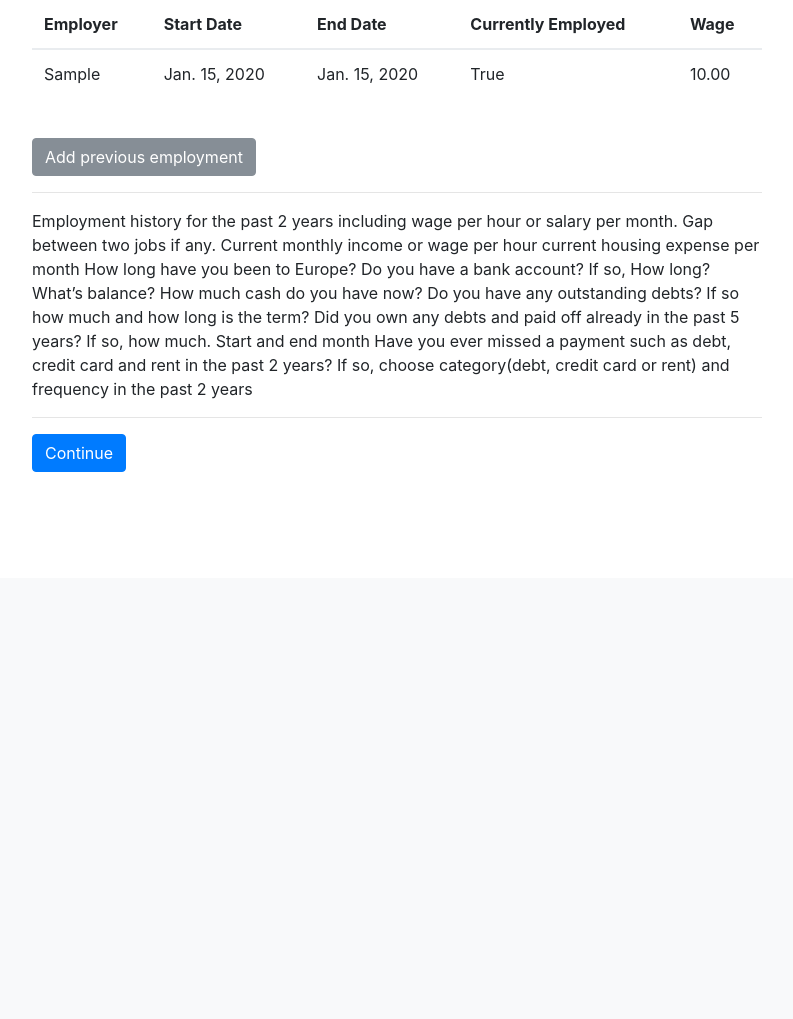
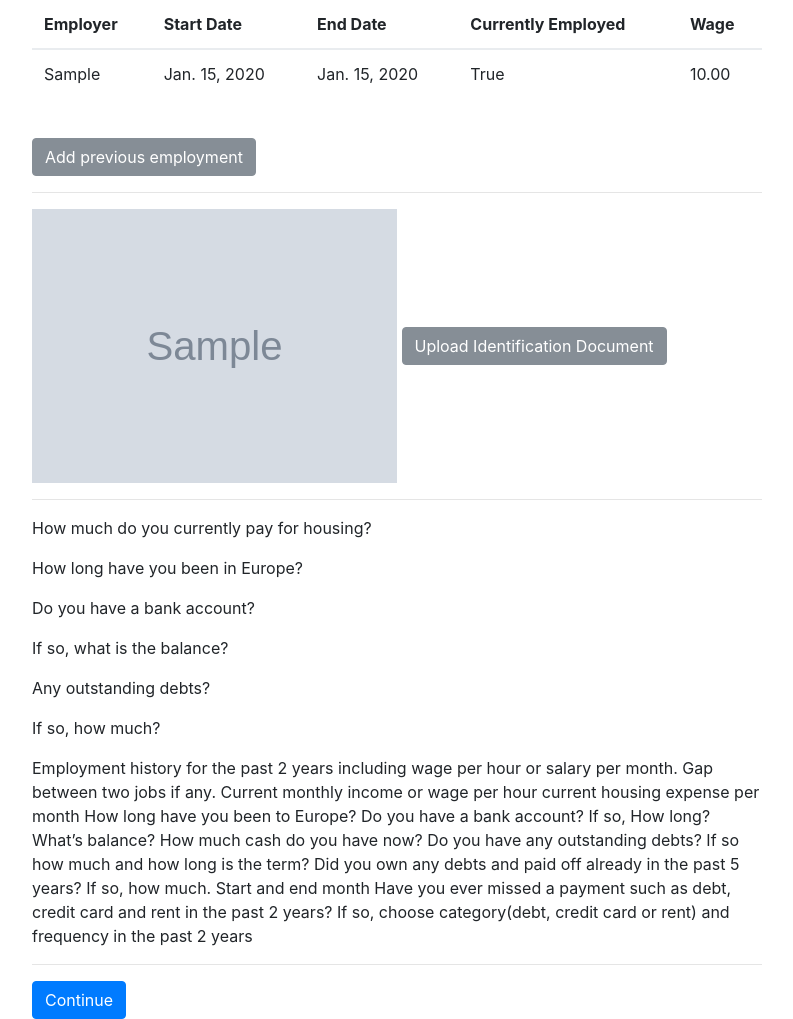
Before and after one commit to GUVHacks/GUVHacksProject, a Django app: page /history/ in a window 1280 px wide. Shown: the part 222-1241 px from the top of the page, without its empty margins (53-846 px from the left). Before the commit the page ends 694 px from the top, so only its background shows below. Run offline with Django 3.2, Linux system fonts and the light colour scheme; a user stored in the database is signed in; tables that the repository leaves empty hold one stand-in row (values such as "Sample post"); grey boxes marked "Sample" are stand-in pictures; some libraries are stand-ins or nearby versions.

Commit message:
Template updates, media uploads

```diff
--- a/core/admin.py
+++ b/core/admin.py
@@ -6,3 +6,5 @@ from django.contrib import admin
 from core.models import *
 
 admin.site.register(Account)
+admin.site.register(Employment)
+admin.site.register(Identification)
--- a/core/forms.py
+++ b/core/forms.py
@@ -4,6 +4,7 @@ from django import forms
 from django.contrib.auth.models import User
 
 from core.models import *
+
 
 class DateTypeInput(forms.DateInput):
     # used as a way to allow a date input type
@@ -26,7 +27,7 @@ class AccountForm(forms.ModelForm):
 
 	class Meta:
 		model = Account
-		fields = ('name', 'phone', 'address', 'city', 'gender', 'age')
+		fields = ('name', 'phone', 'address', 'city', 'gender', 'age', 'profile_photo')
 
 
 class EmploymentForm(forms.ModelForm):
@@ -36,3 +37,17 @@ class EmploymentForm(forms.ModelForm):
 		fields = ('employer', 'phone', 'wage', 'start_date', 'end_date', 'currently_employed')
 		widgets = {'start_date': DateTypeInput,
 				   'end_date': DateTypeInput}
+
+
+class IdentificationForm(forms.ModelForm):
+
+    class Meta:
+    	model = Identification
+    	fields = ('name', 'file')
+
+
+class FinancialInfoForm(forms.ModelForm):
+
+	class Meta:
+		model = FinancialInfo
+		fields = ('has_bank_account',)
--- a/core/models.py
+++ b/core/models.py
@@ -15,13 +15,40 @@ class Account(models.Model):
 	city = models.CharField(max_length=256)
 	gender = models.BooleanField(default=False) # male is false, female is true
 	age = models.IntegerField()
+	profile_photo = models.FileField(null=True, upload_to="profile_photos/")
 
 
 class Employment(models.Model):
 	account = models.ForeignKey(Account)
 	employer = models.CharField(max_length=256)
+	paystub = models.FileField(null=True, upload_to="paystubs/")
 	phone = models.CharField(max_length=100) # function to verify real phone number in form?
 	start_date = models.DateField()
 	end_date = models.DateField(blank=True, null=True)
 	currently_employed = models.BooleanField(default=False, verbose_name="Currently Employed")
 	wage = models.DecimalField(decimal_places=2, max_digits=6, verbose_name="Hourly Wage")
+
+
+class Identification(models.Model):
+	account = models.ForeignKey(Account)
+	name = models.CharField(max_length=100)
+	file = models.FileField(upload_to='id_documents/')
+
+
+class FinancialInfo(models.Model):
+	monthly_income = models.DecimalField(decimal_places=2, max_digits=12)
+	housing_expense = models.DecimalField(decimal_places=2, max_digits=12)
+
+	time_in_europe = models.IntegerField() # in months
+
+	has_bank_account = models.BooleanField(default=False)
+	amount_in_bank = models.DecimalField(decimal_places=2, max_digits=12)
+
+	has_cash = models.BooleanField(default=False)
+	amount_cash = models.DecimalField(decimal_places=2, max_digits=12)
+
+	has_debts = models.BooleanField(default=False)
+	amount_debts = models.DecimalField(decimal_places=2, max_digits=12)
+
+	# What more needs to go here?
+	missed_payments = models.IntegerField()
--- a/core/templates/core/account-setup.html
+++ b/core/templates/core/account-setup.html
@@ -3,7 +3,7 @@
 {% block content %}
   <h1>Account Details</h1>
   <hr>
-  <form method="post">
+  <form method="post" enctype="multipart/form-data">
     {% csrf_token %}
     {{ account_form.as_p }}
     <button type="submit" class="btn btn-primary">Submit</button>
--- a/core/templates/core/history.html
+++ b/core/templates/core/history.html
@@ -31,11 +31,29 @@
   <br>
 
 	<!-- Button trigger modal -->
-	<button type="button" class="btn btn-secondary" data-toggle="modal" data-target="#myModal">
+	<button type="button" class="btn btn-secondary" data-toggle="modal" data-target="#employmentModal">
 	  Add previous employment
 	</button>
 
   <hr>
+
+  <img style="width:50%" src="guvhacks{{ user.account.identification_set.all.0.file.url }}">
+
+  <button type="button" class="btn btn-secondary" data-toggle="modal" data-target="#idModal">
+    Upload Identification Document
+  </button>
+
+  <hr>
+
+  <p>How much do you currently pay for housing?</p>
+
+  <p>How long have you been in Europe?</p>
+
+  <p>Do you have a bank account?</p>
+  <p>If so, what is the balance?</p>
+
+  <p>Any outstanding debts?</p>
+  <p>If so, how much?</p>
 
   <p>  Employment history for the past 2 years including wage per hour or salary per month. Gap between two jobs if any.
 
@@ -62,11 +80,11 @@ Have you ever missed a payment such as debt, credit card and rent in the past 2
 
 
 <!-- Employment Modal -->
-<div class="modal fade" id="myModal" tabindex="-1" role="dialog" aria-labelledby="exampleModalLabel" aria-hidden="true">
+<div class="modal fade" id="employmentModal" tabindex="-1" role="dialog" aria-labelledby="exampleModalLabel1" aria-hidden="true">
   <div class="modal-dialog" role="document">
     <div class="modal-content">
       <div class="modal-header">
-        <h5 class="modal-title" id="exampleModalLabel">Modal title</h5>
+        <h5 class="modal-title" id="exampleModalLabel">Add Employment History</h5>
         <button type="button" class="close" data-dismiss="modal" aria-label="Close">
           <span aria-hidden="true">&times;</span>
         </button>
@@ -86,5 +104,30 @@ Have you ever missed a payment such as debt, credit card and rent in the past 2
   </div>
 </div>
 
+<!-- Photo Modal -->
+<div class="modal fade" id="idModal" tabindex="-1" role="dialog" aria-labelledby="exampleModalLabel1" aria-hidden="true">
+  <div class="modal-dialog" role="document">
+    <div class="modal-content">
+      <div class="modal-header">
+        <h5 class="modal-title" id="exampleModalLabel">Add Identification Document</h5>
+        <button type="button" class="close" data-dismiss="modal" aria-label="Close">
+          <span aria-hidden="true">&times;</span>
+        </button>
+      </div>
+      <form method="post" enctype="multipart/form-data">
+        <div class="modal-body">
+            {% csrf_token %}
+            {{ file_form.as_p }}
+            <input type="hidden" name="action" value="add_id">
+        </div>
+        <div class="modal-footer">
+          <button type="button" class="btn btn-secondary" data-dismiss="modal">Close</button>
+          <button type="submit" class="btn btn-primary">Save</button>
+        </div>
+      </form>
+    </div>
+  </div>
+</div>
+
 
 {% endblock %}
--- a/core/views.py
+++ b/core/views.py
@@ -14,7 +14,7 @@ from core.models import *
 @login_required(login_url='/login/')
 def index(request):
 
-	context = {'message': "hello"}
+	context = {'user': request.user}
 
 	return render(request, 'core/index.html', context)
 
@@ -56,7 +56,7 @@ def login(request):
 				if not Account.objects.filter(user=request.user).exists():
 					return redirect('account-setup')
 				else:
-					return redirect('/login/')
+					return redirect('/')
 			else:
 				messages.add_message(request, messages.ERROR, 'Invalid login credentials.')
 				return redirect('/login/')
@@ -90,11 +90,15 @@ def account_setup(request):
 
 @login_required(login_url='login')
 def history(request):
+
 	employment_form = EmploymentForm()
 	prev_employment = Employment.objects.filter(account=request.user.account)
+	file_form = IdentificationForm()
 
 	context = {'employment_form': employment_form,
-			   'employment': prev_employment}
+			   'employment': prev_employment,
+			   'file_form': file_form,
+			   'user': request.user}
 
 	if request.method == 'POST':
 		action = request.POST.get('action')
@@ -109,6 +113,15 @@ def history(request):
 			else:
 				print(form.errors)
 				messages.add_message(request, messages.ERROR, 'Invalid form')
+		elif action == 'add_id':
+			form = IdentificationForm(request.POST, request.FILES)
+			if form.is_valid():
+				identification = form.save(commit=False)
+				identification.account = request.user.account
+				identification.save()
+				messages.add_message(request, messages.SUCCESS, 'ID Added')
+			else:
+				print(form.errors)
 
 	return render(request, 'core/history.html', context)
 
```
Also changed, not shown: core/templates/core/index.html (+13 -6 lines), guvhacks/settings.py (+7 -1 lines), core/migrations/0004_identification.py (added), core/migrations/0005_auto_20180309_1641.py (added), core/migrations/0006_auto_20180309_1719.py (added).
